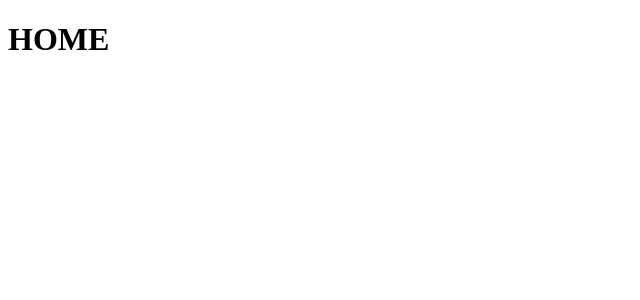
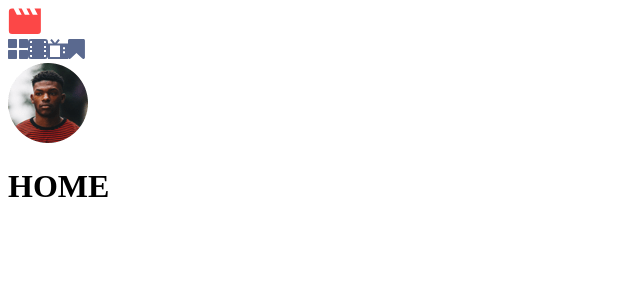
Before and after one commit to DeimantasLapiniauskas/NotAProject, a React (Vite) app: page / in a window 1280 px wide. Shown: the top 300 px of the page, without its empty margins (0-640 px from the left). Built offline with nearby package versions, Linux system fonts and the light colour scheme.

Commit message:
add navigation functionality

```diff
--- a/src/App.jsx
+++ b/src/App.jsx
@@ -4,10 +4,12 @@ import Home from "./pages/Home";
 import Movies from "./pages/Movies";
 import TvSeries from "./pages/TvSeries";
 import Bookmarked from "./pages/Bookmarked";
+import Nav from "./components/Nav";
 
 function App() {
   return (
     <>
+      <Nav />
       <Routes>
         <Route path="*" element={<Home />} />
         <Route path="/movies" element={<Movies />} />
--- /dev/null
+++ b/src/components/Nav.jsx
@@ -0,0 +1,36 @@
+import { NavLink } from "react-router";
+import logo from "./../assets/logo.svg";
+import home from "./../assets/icon-nav-home.svg";
+import movies from "./../assets/icon-nav-movies.svg";
+import tvSeries from "./../assets/icon-nav-tv-series.svg";
+import bookmark from "./../assets/icon-nav-bookmark.svg";
+import avatar from "./../assets/image-avatar.png";
+
+const Nav = () => {
+  return (
+    <aside className="nav-bar">
+      <div className="logo">
+        <img src={logo} alt="logo" />
+      </div>
+      <nav>
+        <NavLink to="/home">
+          <img src={home} alt="home icon" />
+        </NavLink>
+        <NavLink to="/movies">
+          <img src={movies} alt="movies icon" />
+        </NavLink>
+        <NavLink to="/tvseries">
+          <img src={tvSeries} alt="tv series icon" />
+        </NavLink>
+        <NavLink to="/bookmarked">
+          <img src={bookmark} alt="bookmark icon" />
+        </NavLink>
+      </nav>
+      <div className="avatar">
+        <img src={avatar} alt="avatar" />
+      </div>
+    </aside>
+  );
+};
+
+export default Nav;
```
